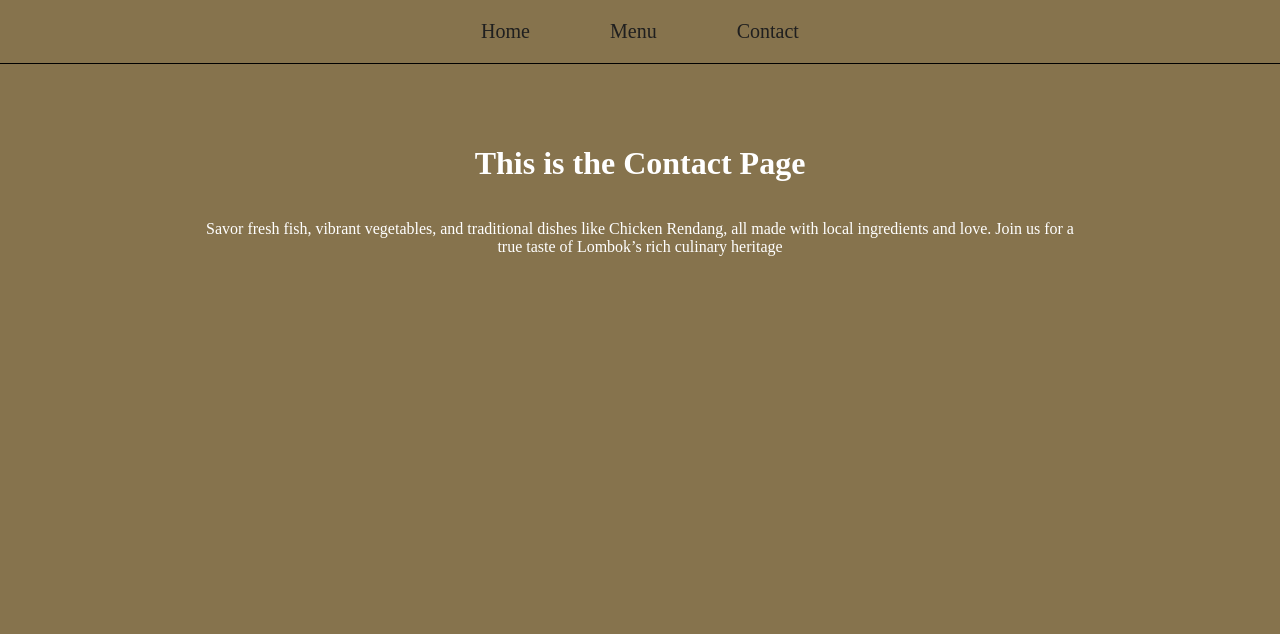
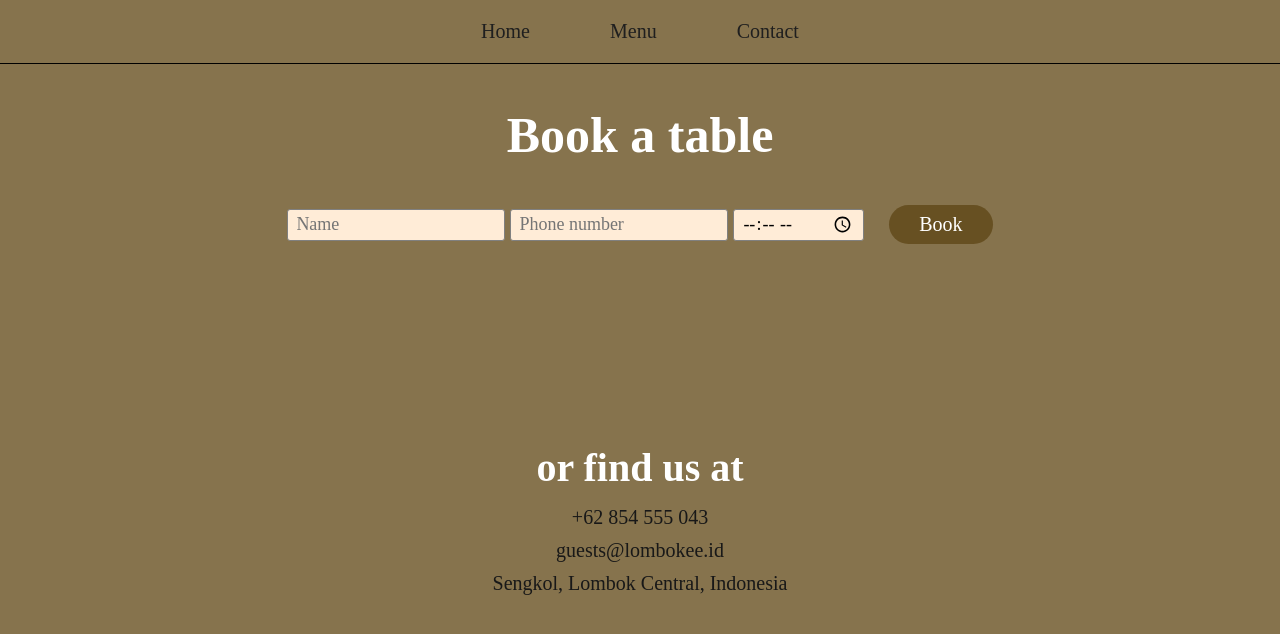
Before and after one commit to rubengpr/restaurant-page, a website built with webpack: page src/template.html in a window 1280 px wide. Both pictures are taken after a click on the button "Contact". Built offline with nearby package versions, Linux system fonts and the light colour scheme; a web font is replaced by a local one.

Commit message:
Add v1 contactpage.js

```diff
--- a/src/contactpage.js
+++ b/src/contactpage.js
@@ -5,18 +5,53 @@ function loadContact() {
 
     content.innerHTML = "";
 
-    const divText = document.createElement("div");
-    divText.setAttribute("id", "text");
-    content.appendChild(divText);
+    const h2 = document.createElement("h2");
+    h2.textContent = "Book a table";
+    content.appendChild(h2);
 
+    const divInput = document.createElement("div");
+    divInput.setAttribute("class", "div-input");
+    content.appendChild(divInput);
 
-    const h1 = document.createElement("h1");
-    h1.textContent = "This is the Contact Page";
-    divText.appendChild(h1);
+    const inputName = document.createElement("input");
+    inputName.setAttribute("class", "input-contact");
+    inputName.setAttribute("placeholder", "Name");
+    divInput.appendChild(inputName);
 
-    const p = document.createElement("p");
-    p.textContent = "Savor fresh fish, vibrant vegetables, and traditional dishes like Chicken Rendang, all made with local ingredients and love. Join us for a true taste of Lombok’s rich culinary heritage"
-    divText.appendChild(p);
+    const inputPhone = document.createElement("input");
+    inputPhone.setAttribute("class", "input-contact");
+    inputPhone.setAttribute("placeholder", "Phone number");
+    inputPhone.setAttribute("type", "number");
+    divInput.appendChild(inputPhone);
+
+    const inputTime = document.createElement("input");
+    inputTime.setAttribute("class", "input-time");
+    inputTime.setAttribute("type", "time");
+    divInput.appendChild(inputTime);
+
+    const submitBook = document.createElement("button");
+    submitBook.setAttribute("class", "submit-button");
+    submitBook.textContent = "Book";
+    divInput.appendChild(submitBook);
+
+    const h3 = document.createElement("h3");
+    h3.textContent = "or find us at";
+    content.appendChild(h3);
+
+    const pPhone = document.createElement("p");
+    pPhone.setAttribute("class", "p-contact");
+    pPhone.textContent = "+62 854 555 043";
+    content.appendChild(pPhone);
+
+    const pEmail = document.createElement("p");
+    pEmail.setAttribute("class", "p-contact");
+    pEmail.textContent = "guests@lombokee.id";
+    content.appendChild(pEmail);
+
+    const pStreet = document.createElement("p");
+    pStreet.setAttribute("class", "p-contact");
+    pStreet.textContent = "Sengkol, Lombok Central, Indonesia";
+    content.appendChild(pStreet);
 }
 
 export { loadContact }
--- a/src/menupage.js
+++ b/src/menupage.js
@@ -6,11 +6,6 @@ function loadMenu() {
     const content = document.getElementById("content");
 
     content.innerHTML = "";
-
-    content.style.display = "flex";
-    content.style.flexDirection = "column";
-    content.style.justifyContent = "center";
-    content.style.alignItems = "center";
 
     const menuCanvas = document.createElement("div");
     menuCanvas.setAttribute("class", "menu-canvas");
--- a/src/styles.css
+++ b/src/styles.css
@@ -19,6 +19,13 @@ body {
   }
 
   /* div #text and its childs */
+
+  #content {
+    display: flex;
+    flex-direction: column;
+    justify-content: center;
+    align-items: center;
+  }
 
   #text {
     font-family: "Forum", serif;
@@ -43,9 +50,29 @@ body {
     padding-bottom: 40px;
   }
 
+  h2 {
+    font-size: 50px;
+    color: white;
+  }
+
+  h3 {
+    font-size: 40px;
+    color: white;
+    margin-top: 200px;
+    margin-bottom: 10px;
+  }
+
   .p-landing {
     font-size: 20px;
   }
+
+  .p-contact {
+    font-size: 20px;
+    margin: 5px;
+    color: rgb(24, 24, 24);
+  }
+
+  /* Buttons */
 
   .nav-button {
     font-family: "Forum", serif;
@@ -77,6 +104,33 @@ body {
   #menu-button:hover {
     cursor: pointer;
     box-shadow: 0px 3px 5px rgb(100, 100, 100);
+  }
+
+  .submit-button {
+    font-family: "Forum", serif;
+    padding: 8px 30px;
+    font-size: 20px;
+    border: none;
+    border-radius: 30px;
+    background-color: rgb(103, 80, 34);
+    color: white;
+    transition: 1000ms;
+    margin-left: 20px;
+  }
+
+  .submit-button:hover {
+    cursor: pointer;
+    box-shadow: 0px 3px 5px rgb(100, 100, 100);
+  }
+
+  /* Divs */
+
+  .div-input {
+    display: flex;
+    flex-direction: row;
+    justify-content: center;
+    align-items: center;
+    gap: 5px;
   }
 
   .food-content {
@@ -131,3 +185,37 @@ body {
     margin: 20px 0px;
     color: rgb(100, 74, 24);
   }
+
+  /* Inputs */
+
+  .input-contact {
+    background-color: rgb(255, 236, 215);
+    font-family: "Forum", serif;
+    font-size: 18px;
+    width: 200px;
+    height: 30px;
+    padding: 0px 8px;
+    border: 1px solid gray;
+    border-radius: 3px;
+  }
+
+  input:focus{
+    outline: none;
+}
+
+.input-time {
+  background-color: rgb(255, 236, 215);
+    font-family: "Forum", serif;
+    font-size: 18px;
+    height: 30px;
+    padding: 0px 8px;
+    border: 1px solid gray;
+    border-radius: 3px;
+
+}
+
+input[type="number"]::-webkit-inner-spin-button,
+input[type="number"]::-webkit-outer-spin-button {
+  -webkit-appearance: none;
+  margin: 0;
+}
```
